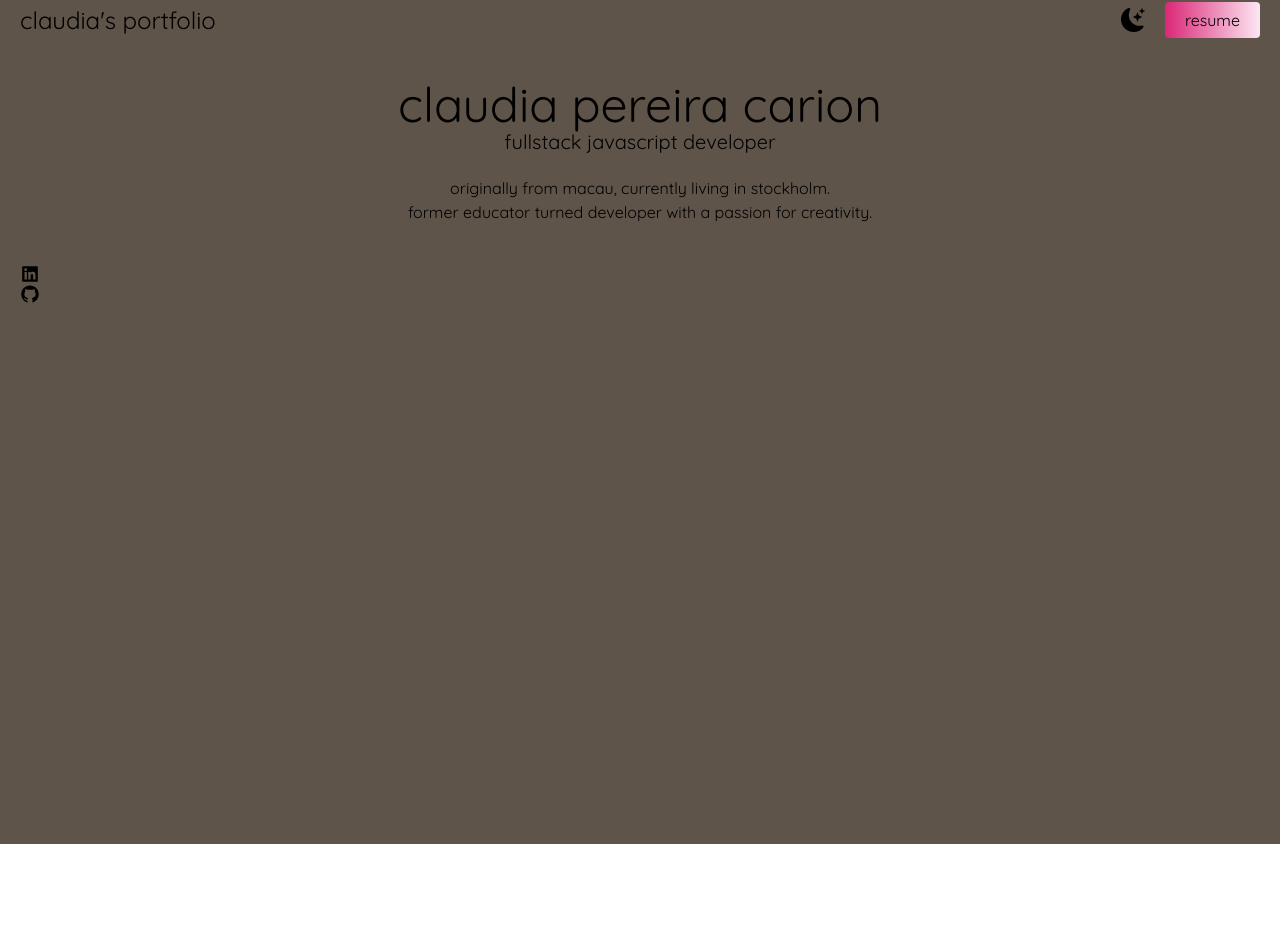
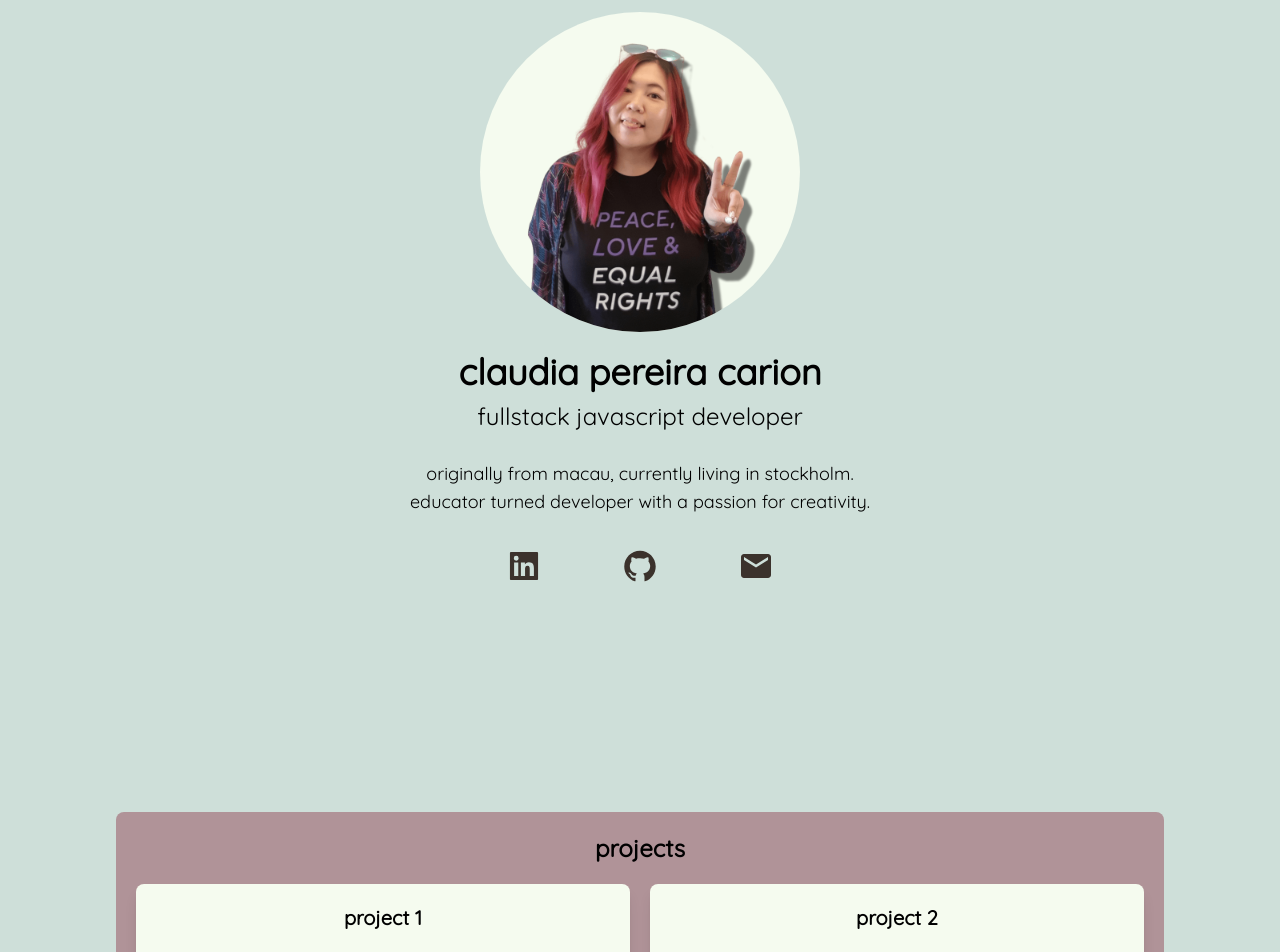
Before and after one commit to claudiacarion/claudiacarion-portfolio, a Next.js app: page / in a window 1280 px wide. Shown: the part 36-988 px from the top of the page. Before the commit the page ends 880 px from the top, so only its background shows below. Built offline with nearby package versions, Linux system fonts and the light colour scheme.

Commit message:
main complete, working on styling

```diff
--- a/src/pages/index.tsx
+++ b/src/pages/index.tsx
@@ -2,36 +2,57 @@ import Head from 'next/head'
 import 'tailwindcss/tailwind.css'
 import { BsFillMoonStarsFill } from 'react-icons/bs'
 import { AiFillLinkedin, AiFillGithub } from 'react-icons/ai'
+import { MdEmail } from 'react-icons/md'
+import Image from 'next/image'
+import pfp from '/public/pfp.png'
 
 export default function Home(): JSX.Element {
   return (
     <>
       <Head>
-        <title>Claudia&apos;s Portfolio</title>
+        <title>claudia&apos;s portfolio</title>
         <meta name="description" content="Generated by create next app" />
         <meta name="viewport" content="width=device-width, initial-scale=1" />
         <link rel="icon" href="/favicon.ico" />
       </Head>
-      <main className="py-10 px-5 bg-one font-quicksand">
-        <section className="min-h-screen">
-          <nav className="mb-1 flex justify-between">
-            <h1 className=" text-2xl">claudia&apos;s portfolio</h1>
+      <main className="py-12 px-5 bg-four font-quicksand">
+        <section className="h-screen">
+          {/* <nav className="mb-1 flex justify-between">
+            <h1 className=" text-lg">welcome :)</h1>
             <ul className=" flex items-center">
-              <li><BsFillMoonStarsFill className=" cursor-pointer text-2xl"/></li>
+              <li><BsFillMoonStarsFill className=" cursor-pointer text-xl"/></li>
               <li>
-                <a href="#" className=" text-l px-5 py-2 bg-gradient-to-r from-pink-600 to-pink-100 rounded ml-5">resume</a>
+                <a href="#" className=" text-sm px-5 py-2 bg-three rounded ml-5">resume</a>
                 </li>
             </ul>
-          </nav>
-          <div className=" text-center p-10">
-            <h2 className=" text-5xl">claudia pereira carion</h2>
-            <h3 className=" text-xl">fullstack javascript developer</h3>
-            <p className="pt-5">originally from macau, currently living in stockholm.</p>
-            <p>former educator turned developer with a passion for creativity.</p>
+          </nav> */}
+          <div className='relative mx-auto bg-five rounded-full w-80 h-80 overflow-hidden'>
+            <Image src={pfp} alt="pfp" layout="fill" objectFit='cover'/>
           </div>
-          <div>
-            <AiFillLinkedin className=" text-xl"/>
-            <AiFillGithub className=" text-xl"/>
+          <div className=" text-center p-5">
+            <h2 className=" text-2xl font-bold md:text-4xl">claudia pereira carion</h2>
+            <h3 className=" text-xl py-2 md:text-2xl">fullstack javascript developer</h3>
+            <p className="pt-5 text-sm md:text-lg">originally from macau, currently living in stockholm.</p>
+            <p className='text-sm md:text-lg'>educator turned developer with a passion for creativity.</p>
+          </div>
+          <div className='text-4xl flex justify-center gap-20 py-3 text-one'>
+            <a href="https://www.linkedin.com/in/claudia-pereira-carion/"><AiFillLinkedin className='cursor-pointer'/></a>
+            <a href="https://github.com/claudiacarion"><AiFillGithub className='cursor-pointer'/></a>
+            <a href="mailto:claudia.carion@appliedtechnology.se"><MdEmail className='cursor-pointer'/></a>
+          </div>
+        </section>
+
+        <section className="bg-three py-5 px-5 rounded-lg md:mx-12 lg:mx-24 ">
+          <h2 className=" text-2xl font-bold text-center">projects</h2>
+          <div className="flex justify-center gap-5 py-5">
+            <div className="bg-five w-5/6 md:w-1/2 rounded-lg shadow-lg">
+              <h3 className=" text-xl font-bold text-center py-5">project 1</h3>
+              <p className=" text-center">description</p>
+            </div>
+            <div className="bg-five w-5/6 md:w-1/2 rounded-lg shadow-lg">
+              <h3 className=" text-xl font-bold text-center py-5">project 2</h3>
+              <p className=" text-center">description</p>
+            </div>
           </div>
         </section>
       </main>
--- a/tailwind.config.js
+++ b/tailwind.config.js
@@ -15,11 +15,11 @@ module.exports = {
         quicksand: ["Quicksand", "sans-serif"]
       },
       colors: {
-        one: '#5F5449',
+        one: '#3B322C',
         two: '#9B6A6C',
         three: '#B09398',
         four: '#CEDFD9',
-        five: '#EDFFEC'
+        five: '#F5FBEF'
       }
     },
   },
```
Also changed, not shown: public/pfp.png (added).
